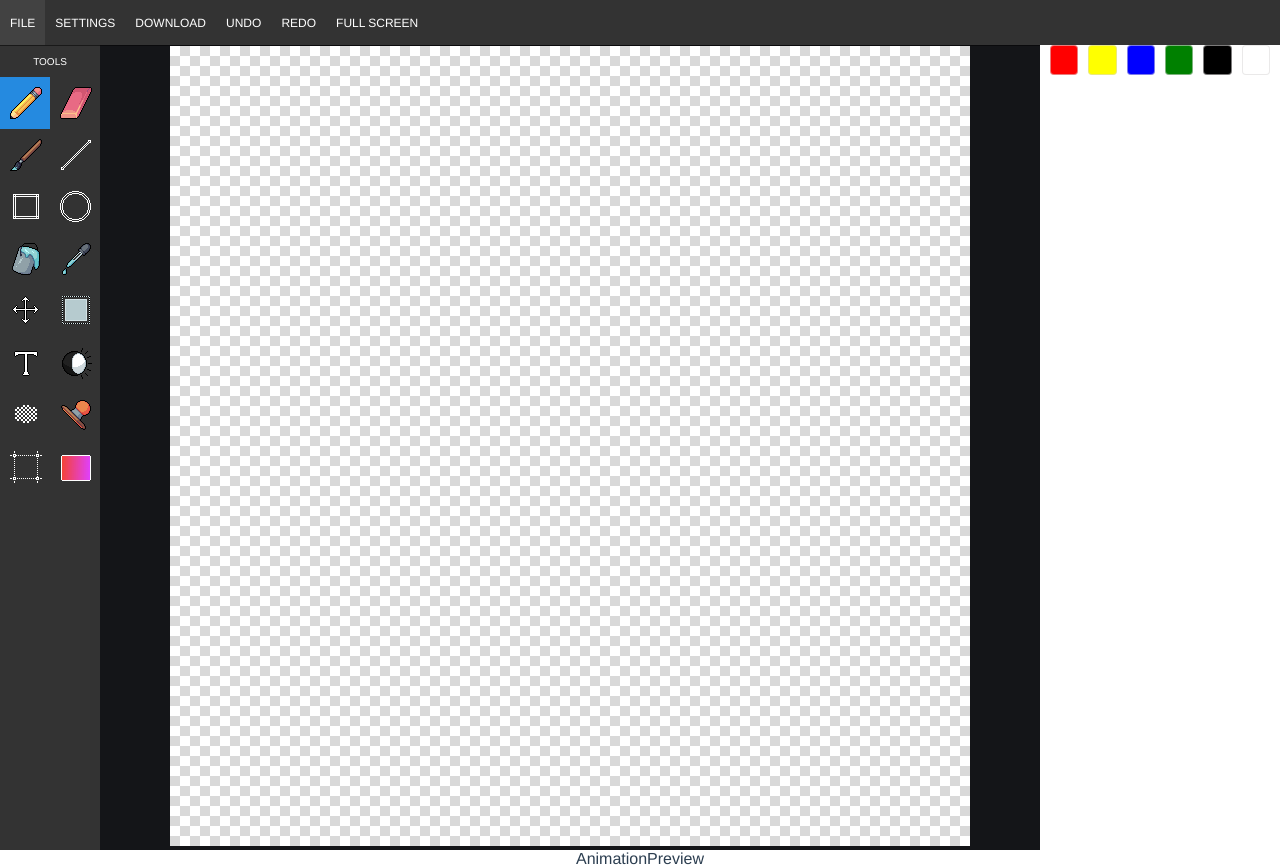
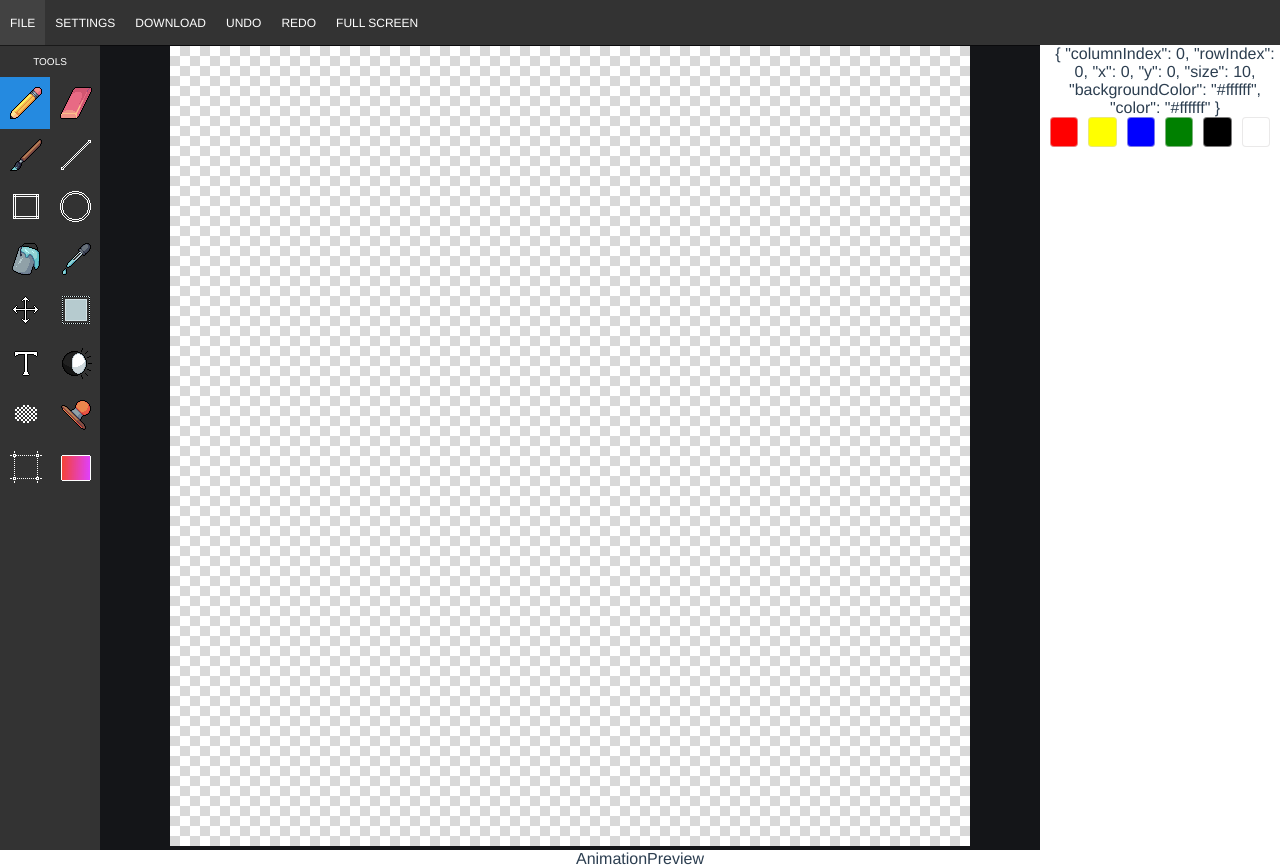
Before and after one commit to vecxqz/pixel-drawing-board, a Vue app in the folder pixel-art/: page /#/ in a window 1280 px wide. Built offline with nearby package versions, Linux system fonts and the light colour scheme.

Commit message:
feat: 显示当前绘制点坐标

```diff
--- a/pixel-art/src/components/Canvas.vue
+++ b/pixel-art/src/components/Canvas.vue
@@ -30,7 +30,6 @@ export default {
       this.$store.dispatch("canvasModule/SET_START_POINT", { e });
       this.$store.dispatch("canvasModule/SET_LASET_START_POINT", { e });
       this.$store.dispatch("canvasModule/SET_LASET_END_POINT", { e });
-      console.log(this.$store.state.canvasModule);
       this.$refs.canvas.addEventListener("mousemove", (e: MouseEvent) => {
         const { mouseDown }: { mouseDown: Boolean } = this;
         if (mouseDown) {
@@ -116,7 +115,10 @@ export default {
       return color ? color : backgroundColor;
     },
     handleMouseMove(this: any, e: any) {
-      this.$store.dispatch("canvasModule/SET_END_POINT", { e });
+      const columnIndex = Math.floor(
+          e.offsetX / this.$store.state.canvasModule.size
+        ),
+        rowIndex = Math.floor(e.offsetY / this.$store.state.canvasModule.size);
       const {
         // currentPageIndex,
         // currentLayerIndex,
@@ -126,8 +128,18 @@ export default {
         size,
         eventPoint: { startPoint, endPoint }
       } = this.$store.state.canvasModule;
+      this.$store.dispatch("canvasModule/SET_END_POINT", { e });
+      this.$store.dispatch("canvasModule/SET_COLUMN_INDEX", columnIndex);
+      this.$store.dispatch("canvasModule/SET_ROW_INDEX", rowIndex);
       if (mode === "pecil") {
-        this.draw(e);
+        // this.draw(e);
+        this.drawGrid(
+          canvasCtx as CanvasRenderingContext2D,
+          this.$store.state.canvasModule.tempLayer,
+          columnIndex,
+          rowIndex,
+          color
+        );
       }
       if (mode === "line") {
         const x1 = Math.floor(startPoint.e.offsetX / size),
--- a/pixel-art/src/components/CanvasAttribute.vue
+++ b/pixel-art/src/components/CanvasAttribute.vue
@@ -1,5 +1,6 @@
 <template>
   <div class="tools">
+    <div v-if="girdMeta">{{ girdMeta }}</div>
     <div class="color-choose">
       <ul>
         <li
@@ -25,10 +26,15 @@ export default {
       colors: ["red", "yellow", "blue", "green", "black", "white"]
     };
   },
+  computed: {
+    girdMeta(this: any) {
+      return this.$store.getters["canvasModule/currentGridMeta"];
+    }
+  },
   methods: {
     colorSetByChoose(this: any, color: string) {
       this.$store.dispatch("canvasModule/SET_COLOR", color);
-      console.log(this.$store.state)
+      console.log(this.$store.state);
     }
   }
 };
--- a/pixel-art/src/store/canvas/actions.ts
+++ b/pixel-art/src/store/canvas/actions.ts
@@ -4,7 +4,6 @@ import { ActionTree } from "vuex";
 import { ActionsTypes, MutationsTypes } from "./enum";
 const CanvasActions: ActionTree<CanvasState, RootState> = {
   [ActionsTypes.SET_PAINT_MODE]({ commit }, mode: string): void {
-    console.log(mode);
     commit(MutationsTypes.SET_PAINT_MODE, mode);
   },
   [ActionsTypes.CREATE_LAYER]({ commit }): void {
@@ -46,6 +45,12 @@ const CanvasActions: ActionTree<CanvasState, RootState> = {
     { e, x, y }: { e: MouseEvent; x: number; y: number }
   ) {
     commit(MutationsTypes.SET_LASET_END_POINT, { e, x, y });
-  }
+  },
+  [ActionsTypes.SET_ROW_INDEX]({ commit }, index: number) {
+    commit(MutationsTypes.SET_ROW_INDEX, index);
+  },
+  [ActionsTypes.SET_COLUMN_INDEX]({ commit }, index: number) {
+    commit(MutationsTypes.SET_COLUMN_INDEX, index);
+  },
 };
 export { CanvasActions };
--- a/pixel-art/src/store/canvas/enum.ts
+++ b/pixel-art/src/store/canvas/enum.ts
@@ -8,7 +8,9 @@ export enum MutationsTypes {
   SET_START_POINT = "SET_START_POINT",
   SET_END_POINT = "SET_END_POINT",
   SET_LASET_START_POINT = "SET_LASET_START_POINT",
-  SET_LASET_END_POINT = "SET_LASET_END_POINT"
+  SET_LASET_END_POINT = "SET_LASET_END_POINT",
+  SET_ROW_INDEX = "SET_ROW_INDEX",
+  SET_COLUMN_INDEX = "SET_COLUMN_INDEX",
 }
 
 export enum ActionsTypes {
@@ -21,5 +23,7 @@ export enum ActionsTypes {
   SET_START_POINT = "SET_START_POINT",
   SET_END_POINT = "SET_END_POINT",
   SET_LASET_START_POINT = "SET_LASET_START_POINT",
-  SET_LASET_END_POINT = "SET_LASET_END_POINT"
+  SET_LASET_END_POINT = "SET_LASET_END_POINT",
+  SET_ROW_INDEX = "SET_ROW_INDEX",
+  SET_COLUMN_INDEX = "SET_COLUMN_INDEX",
 }
--- /dev/null
+++ b/pixel-art/src/store/canvas/getters.ts
@@ -0,0 +1,28 @@
+import { GetterTree } from "vuex";
+import { CanvasState } from "./type";
+import { RootState } from "../type";
+import { cell } from "../../../types/canvas";
+
+const CanvasGetters: GetterTree<CanvasState, RootState> = {
+  currentGridMeta: (state: CanvasState): cell => {
+    const {
+      pages,
+      currentPageIndex,
+      currentLayerIndex,
+      currentColumnIndex,
+      currentRowIndex
+    } = state;
+    let cell: cell | object;
+    if (pages[currentPageIndex]?.layers) {
+      cell =
+        pages[currentPageIndex].layers[currentLayerIndex][currentColumnIndex][
+          currentRowIndex
+        ];
+    } else {
+      cell = {};
+    }
+    return cell as cell;
+  }
+};
+
+export { CanvasGetters };
--- a/pixel-art/src/store/canvas/index.ts
+++ b/pixel-art/src/store/canvas/index.ts
@@ -1,5 +1,6 @@
 import { CanvasMutations } from "./mutations";
 import { CanvasActions } from "./actions";
+import { CanvasGetters } from "./getters";
 import { Module } from "vuex";
 import { CanvasState } from "./type";
 const module: Module<CanvasState, any> = {
@@ -9,6 +10,8 @@ const module: Module<CanvasState, any> = {
     color: "#000",
     currentLayerIndex: 0,
     currentPageIndex: 0,
+    currentRowIndex: 0,
+    currentColumnIndex: 0,
     pages: [],
     width: 800,
     height: 800,
@@ -43,6 +46,9 @@ const module: Module<CanvasState, any> = {
   },
   actions: {
     ...CanvasActions
+  },
+  getters: {
+    ...CanvasGetters
   }
 };
 export default module;
--- a/pixel-art/src/store/canvas/mutations.ts
+++ b/pixel-art/src/store/canvas/mutations.ts
@@ -26,7 +26,6 @@ const CanvasMutations: MutationTree<CanvasState> = {
     state.pages.push({
       layers: [layer]
     });
-    console.log(state);
   },
   [MutationsTypes.SET_CANVASCTX](
     state: CanvasState,
@@ -93,6 +92,12 @@ const CanvasMutations: MutationTree<CanvasState> = {
     if (!isUndefined(y)) {
       state.eventPoint.lastEndPoint.y = y;
     }
+  },
+  [MutationsTypes.SET_ROW_INDEX](state: CanvasState, index: number) {
+    state.currentRowIndex = index;
+  },
+  [MutationsTypes.SET_COLUMN_INDEX](state: CanvasState, index: number) {
+    state.currentColumnIndex = index;
   }
 };
 export { CanvasMutations };
--- a/pixel-art/src/store/canvas/type.ts
+++ b/pixel-art/src/store/canvas/type.ts
@@ -1,13 +1,15 @@
-import { page, eventPoint } from "../../../types/canvas";
+import { page, eventPoint, layer } from "../../../types/canvas";
 export interface CanvasState {
   mode: string /**当前画笔模式 */;
   color: string;
   currentPageIndex: number /**当前页数下标 */;
   currentLayerIndex: number /**当前层数下标 */;
+  currentRowIndex: number /**当前行下标 */;
+  currentColumnIndex: number /**当前列下标 */;
   pages: Array<page> /**画布页存储 */;
   width: number /**画布宽度 */;
   height: number /**画布高度 */;
-  tempLayer: layer/**未松开鼠标前的绘制变量 */;
+  tempLayer: layer /**未松开鼠标前的绘制变量 */;
   size: number /**格子边长 */;
   canvasCtx?: CanvasRenderingContext2D /**canvas上下文 */;
   eventPoint: eventPoint /**鼠标事件点 */;
```
